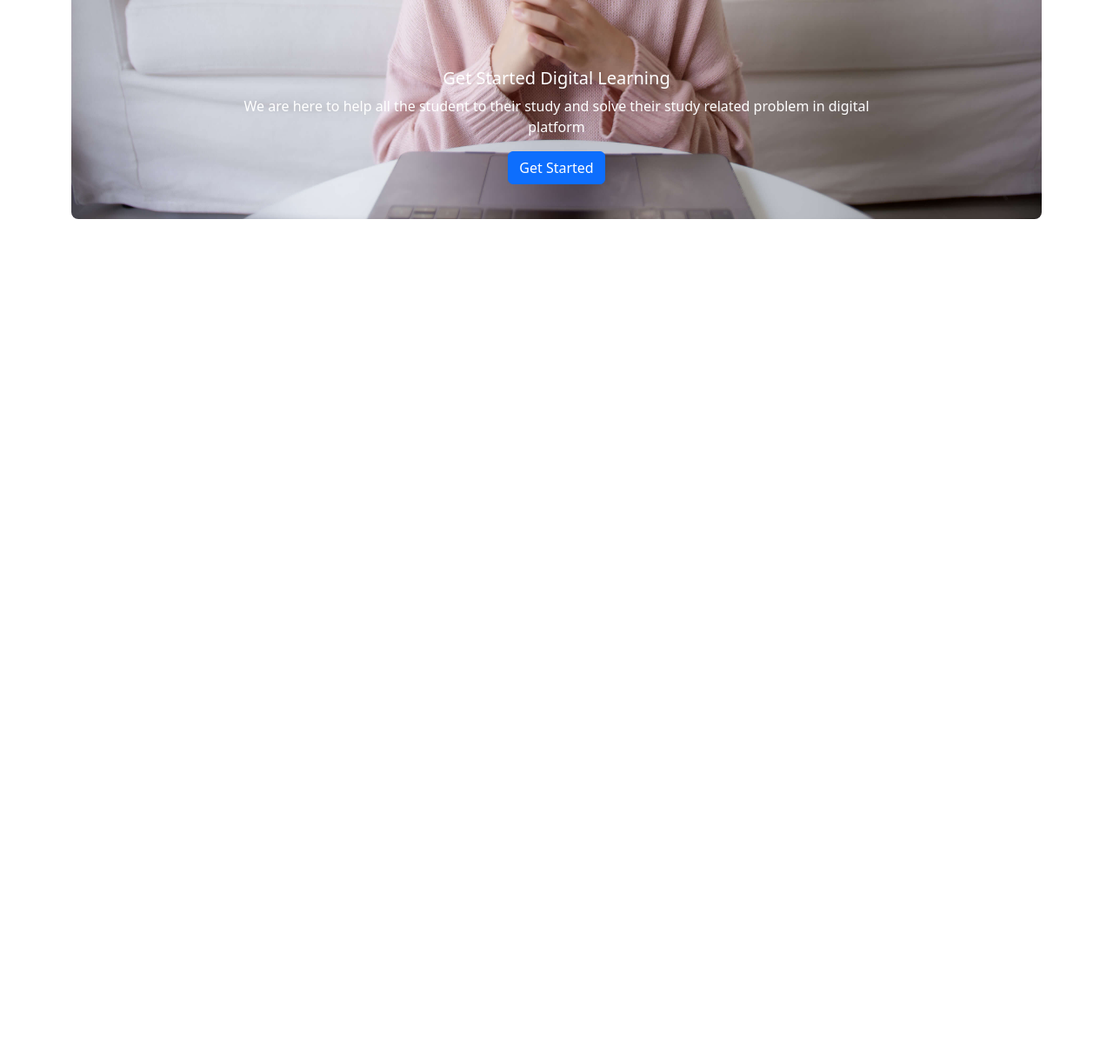
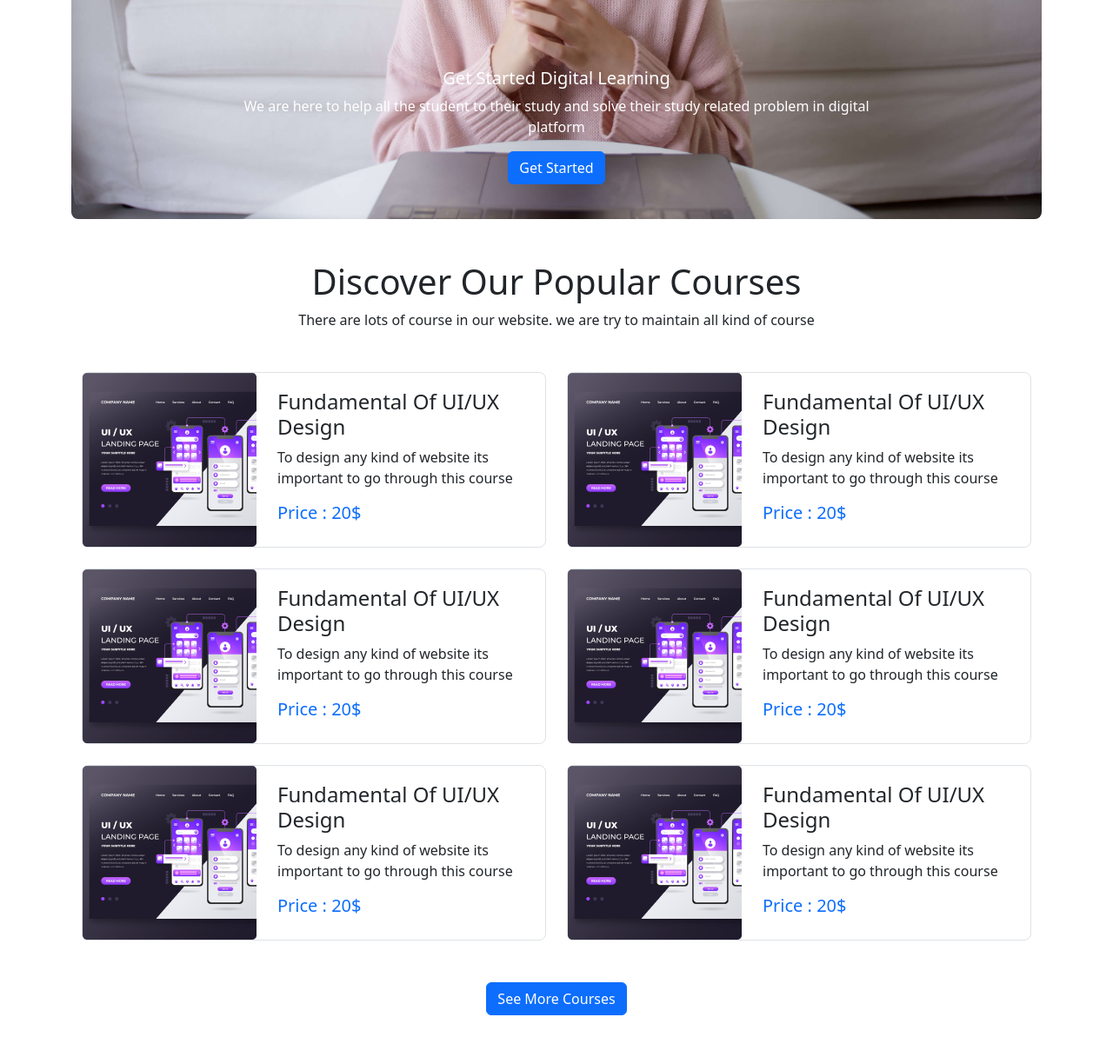
Before and after one commit to tuhinahmed-cse/learner-tech-website, a plain HTML site: page test.html in a window 1280 px wide. Shown: the part 564-1780 px from the top of the page at 87% size. Before the commit the page ends 864 px from the top, so only its background shows below. Drawn offline with nearby package versions, Linux system fonts and the light colour scheme.

Commit message:
course mobile responsive demo part done

```diff
--- a/test.html
+++ b/test.html
@@ -8,6 +8,7 @@
     <!-- font awesome link -->
     <script src="https://kit.fontawesome.com/93371886d1.js" crossorigin="anonymous"></script>
 
+    <!-- custome css link -->
     <link rel="stylesheet" href="style.css">
 
   </head>
@@ -99,23 +100,149 @@
 
 
 
-
-<!-- slider part/cover part start -->
+<!-- slider part/cover part end -->
 
 
     </header>
+
+
+<!-- main section start -->
+
+
+
+    <main>
+
+<!-- course section start -->
+
+<section class="container">
+  <h1 class="text-center">
+    Discover Our Popular
+Courses
+  </h1>
+
+  <p class="text-center mb-5 ">There are lots of course in our website. we are try to maintain all kind of course</p>
+
+  <div class="container  my-5  d-none d-sm-block">
+    <div class="row g-4 ">
+        <div class="col-lg-6 col-md-12 col-12">
+            <div class="border d-flex align-items-center justify-content-between  rounded-3">
+
+              <img src="images/course/course-1.png" alt="">
+              <div class="ms-4">
+              <h1 class="fs-4">Fundamental Of UI/UX Design</h1>
+              <p>To design any kind of website its important to go through this course</p>
+              <h5 class="text-primary">Price : 20$</h5>
+            </div>
+
+            </div>
+        </div>
+        <div class="col-lg-6 col-md-12">
+            <div class="border d-flex align-items-center justify-content-between rounded-3">
+
+              <img src="images/course/course-1.png" alt="">
+              <div class="ms-4">
+              <h1 class="fs-4">Fundamental Of UI/UX Design</h1>
+              <p>To design any kind of website its important to go through this course</p>
+              <h5 class="text-primary">Price : 20$</h5>
+            </div>
+
+            </div>
+        </div>
+        <div class="col-lg-6 col-md-12">
+            <div class="border d-flex align-items-center justify-content-between rounded-3">
+
+              <img src="images/course/course-1.png" alt="">
+              <div class="ms-4">
+              <h1 class="fs-4">Fundamental Of UI/UX Design</h1>
+              <p>To design any kind of website its important to go through this course</p>
+              <h5 class="text-primary">Price : 20$</h5>
+            </div>
+
+            </div>
+        </div>
+        <div class="col-lg-6 col-md-12">
+            <div class="border d-flex align-items-center justify-content-between rounded-3">
+
+              <img src="images/course/course-1.png" alt="">
+              <div class="ms-4">
+              <h1 class="fs-4">Fundamental Of UI/UX Design</h1>
+              <p>To design any kind of website its important to go through this course</p>
+              <h5 class="text-primary">Price : 20$</h5>
+            </div>
+
+            </div>
+        </div>
+        <div class="col-lg-6 col-md-12">
+            <div class="border d-flex align-items-center justify-content-between rounded-3">
+
+              <img src="images/course/course-1.png" alt="">
+              <div class="ms-4">
+              <h1 class="fs-4">Fundamental Of UI/UX Design</h1>
+              <p>To design any kind of website its important to go through this course</p>
+              <h5 class="text-primary">Price : 20$</h5>
+            </div>
+
+            </div>
+        </div>
+        <div class="col-lg-6 col-md-12">
+            <div class="border d-flex align-items-center justify-content-between rounded-3">
+
+              <img src="images/course/course-1.png" alt="">
+              <div class="ms-4">
+              <h1 class="fs-4">Fundamental Of UI/UX Design</h1>
+              <p>To design any kind of website its important to go through this course</p>
+              <h5 class="text-primary">Price : 20$</h5>
+            </div>
+
+            </div>
+        </div>
 
 
 
 
 
 
-<!-- main section start -->
+
+    </div>
+</div>
 
 
-    <main>
+<!-- mobile -->
+
+<div class="container  my-5  d-lg-none d-md-none">
+    <div class="row g-4 ">
+        <div class="col-sm-12">
+            <div class="card" style="width: 18rem;">
+                <img src="images/course/course-1.png" class="card-img-top" alt="...">
+                <div class="card-body">
+                  <h3 class="card-title">Fundamental Of UI/UX Design</h3>
+                  <p class="card-text">To design any kind of website its important to go through this course</p>
+                  <h5>Price : 20$</h5>
+
+                </div>
+              </div>
+        </div>
+
+    </div>
+</div>
+
+<!-- mobile -->
 
 
+<div class=" d-flex justify-content-center">
+<button type="button" class="btn btn-primary mb-5">See More Courses</button>
+</div>
+
+
+
+</section>
+
+
+</section>
+
+
+
+<!-- course section end -->
 
 
 
```
Lines whose indentation alone changed are shown as unchanged.
